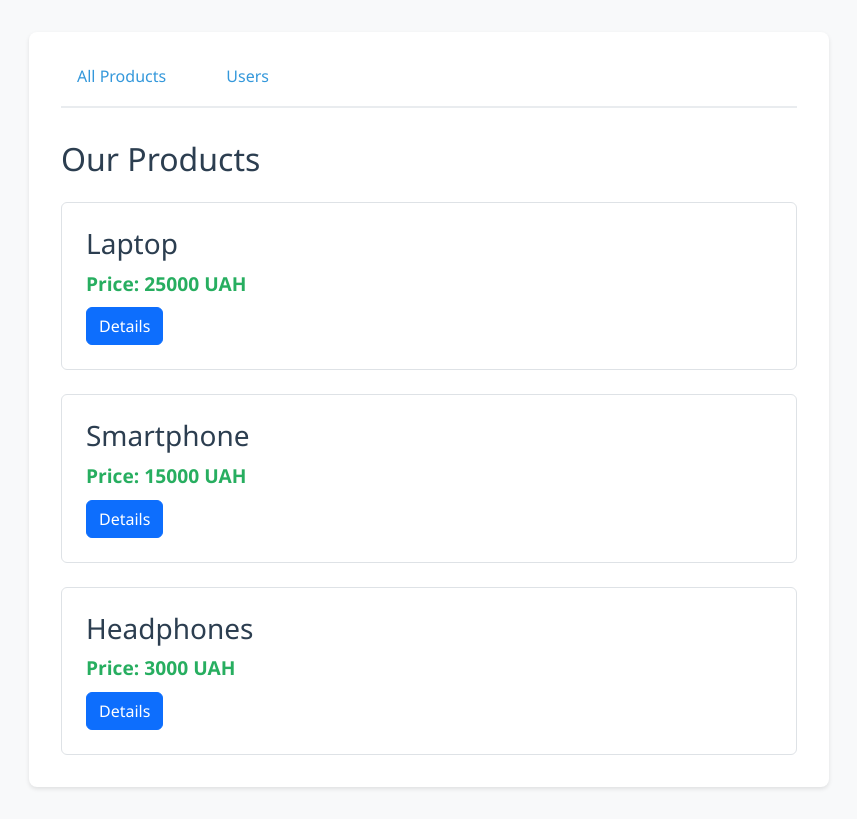
After one commit to Nytsak/flask-app-lab, a Flask app: page /products/ in a window 1280 px wide. The commit adds this page. Shown: the whole page, without its empty margins (211-1068 px from the left). Run offline with Flask 3, Linux system fonts and the light colour scheme.

Commit message:
Add products blueprint

```diff
--- a/app/__init__.py
+++ b/app/__init__.py
@@ -5,5 +5,7 @@ app.config.from_pyfile("../config.py")
 
 from . import views
 from .users import users_bp
+from .products import products_bp
 
 app.register_blueprint(users_bp)
+app.register_blueprint(products_bp)
--- /dev/null
+++ b/app/products/templates/products/list.html
@@ -0,0 +1,26 @@
+{% extends "base.html" %}
+
+{% block title %}Product List{% endblock %}
+
+{% block content %}
+  <nav>
+    <ul>
+      <li><a href="{{ url_for('products_bp.product_list') }}">All Products</a></li>
+      <li><a href="{{ url_for('users_bp.greetings', name='John', age=30) }}">Users</a></li>
+    </ul>
+  </nav>
+
+  <h2>Our Products</h2>
+
+  <div class="products-list">
+    {% for product in products %}
+      <div class="product-item">
+        <h3>{{ product.name }}</h3>
+        <p class="price">Price: {{ product.price }} UAH</p>
+        <a href="{{ url_for('products_bp.product_detail', product_id=product.id) }}"
+           class="btn btn-primary">Details</a>
+      </div>
+    {% endfor %}
+  </div>
+
+{% endblock %}
--- /dev/null
+++ b/app/products/views.py
@@ -0,0 +1,37 @@
+from flask import render_template, redirect, url_for
+
+from . import products_bp
+
+products = [
+    {
+        "id": 1,
+        "name": "Laptop",
+        "price": 25000,
+        "description": "Powerful laptop for work and study"
+    },
+    {
+        "id": 2,
+        "name": "Smartphone",
+        "price": 15000,
+        "description": "Modern smartphone with large screen"
+    },
+    {
+        "id": 3,
+        "name": "Headphones",
+        "price": 3000,
+        "description": "Wireless headphones with noise cancellation"
+    }
+]
+
+
+@products_bp.route("/")
+def product_list():
+    return render_template("products/list.html", products=products)
+
+
+@products_bp.route("/<int:product_id>")
+def product_detail(product_id):
+    product = products[product_id - 1]
+    if not product:
+        return redirect(url_for("products_bp.product_list"))
+    return render_template("products/detail.html", product=product)
--- a/app/static/css/style.css
+++ b/app/static/css/style.css
@@ -54,3 +54,37 @@ nav ul li a {
 nav ul li a:hover {
     background-color: #ecf0f1;
 }
+
+.products-list {
+    display: grid;
+    gap: 1.5rem;
+    margin-top: 1.5rem;
+}
+
+.product-item {
+    padding: 1.5rem;
+    border: 1px solid #dee2e6;
+    border-radius: 6px;
+    background-color: #fff;
+}
+
+.product-item h3 {
+    color: #2c3e50;
+    margin-bottom: 0.5rem;
+}
+
+.price {
+    color: #27ae60;
+    font-size: 1.2rem;
+    font-weight: 600;
+    margin: 0.5rem 0;
+}
+
+.product-detail {
+    margin-top: 1.5rem;
+}
+
+.product-detail .description {
+    font-size: 1.1rem;
+    margin-bottom: 1rem;
+}
--- a/app/users/templates/users/hi.html
+++ b/app/users/templates/users/hi.html
@@ -7,6 +7,7 @@
     <ul>
       <li><a href="{{ url_for('users_bp.greetings', name='John', age=30) }}">Greet John</a></li>
       <li><a href="{{ url_for('users_bp.admin') }}">Admin</a></li>
+      <li><a href="{{ url_for('products_bp.product_list') }}">Products</a></li>
     </ul>
   </nav>
 
```
Also changed, not shown: app/products/__init__.py (added, +10 -0 lines), app/products/templates/products/detail.html (added, +20 -0 lines).
